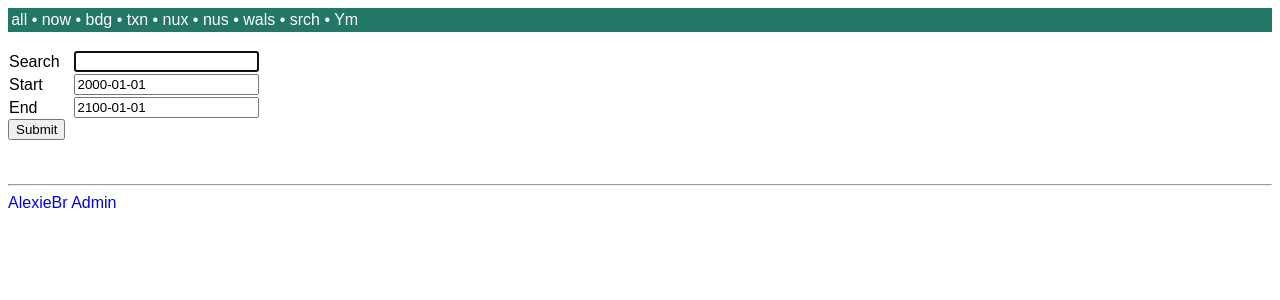
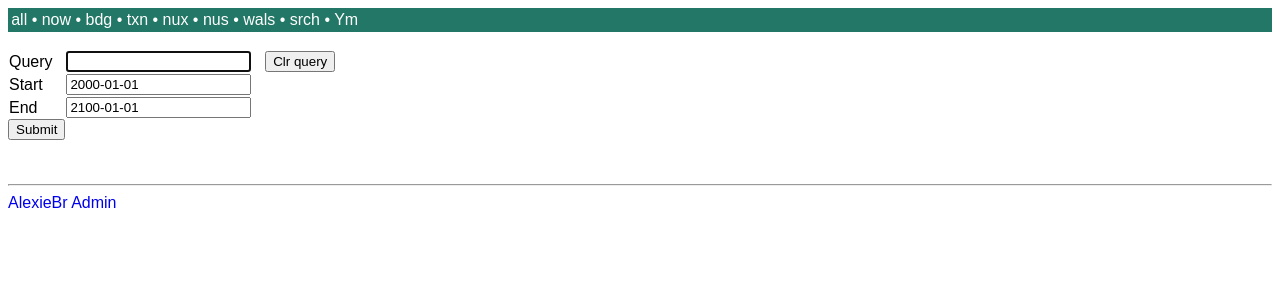
Before and after one commit to heitorchang/alexiebr, a Django app: page /search/ in a window 1280 px wide. Shown: the top 300 px of the page. Run offline with Django 3.2, Linux system fonts and the light colour scheme.

Commit message:
search ui

```diff
--- a/alexieui/templates/alexieui/search.html
+++ b/alexieui/templates/alexieui/search.html
@@ -6,16 +6,19 @@
 <form action="" method="GET">
     <table>
         <tr>
-            <td>Search</td>
-            <td><input type="text" name="q" autofocus></td>
+            <td>Query</td>
+            <td><input type="text" id="qinput" name="q" value="{{ q }}" autofocus></td>
+            <td><input type="button" onclick="document.getElementById('qinput').value=''; document.getElementById('qinput').focus();" value="Clr query"></td>
         </tr>
         <tr>
             <td>Start</td>
             <td><input type="text" name="startdate" value="{{ startdate }}"></td>
+            <td>&nbsp;</td>
         </tr>
         <tr>
             <td>End</td>
             <td><input type="text" name="enddate" value="{{ enddate }}"></td>
+            <td>&nbsp;</td>
         </tr>
     </table>
     <input type="submit">
--- a/alexieui/views.py
+++ b/alexieui/views.py
@@ -335,6 +335,7 @@ def search(request):
 
     return render(request, 'alexieui/search.html',
                   {'txns': txns,
+                   'q': q,
                    'startdate': startdate,
                    'enddate': enddate,
                    'msg': msg})
```
